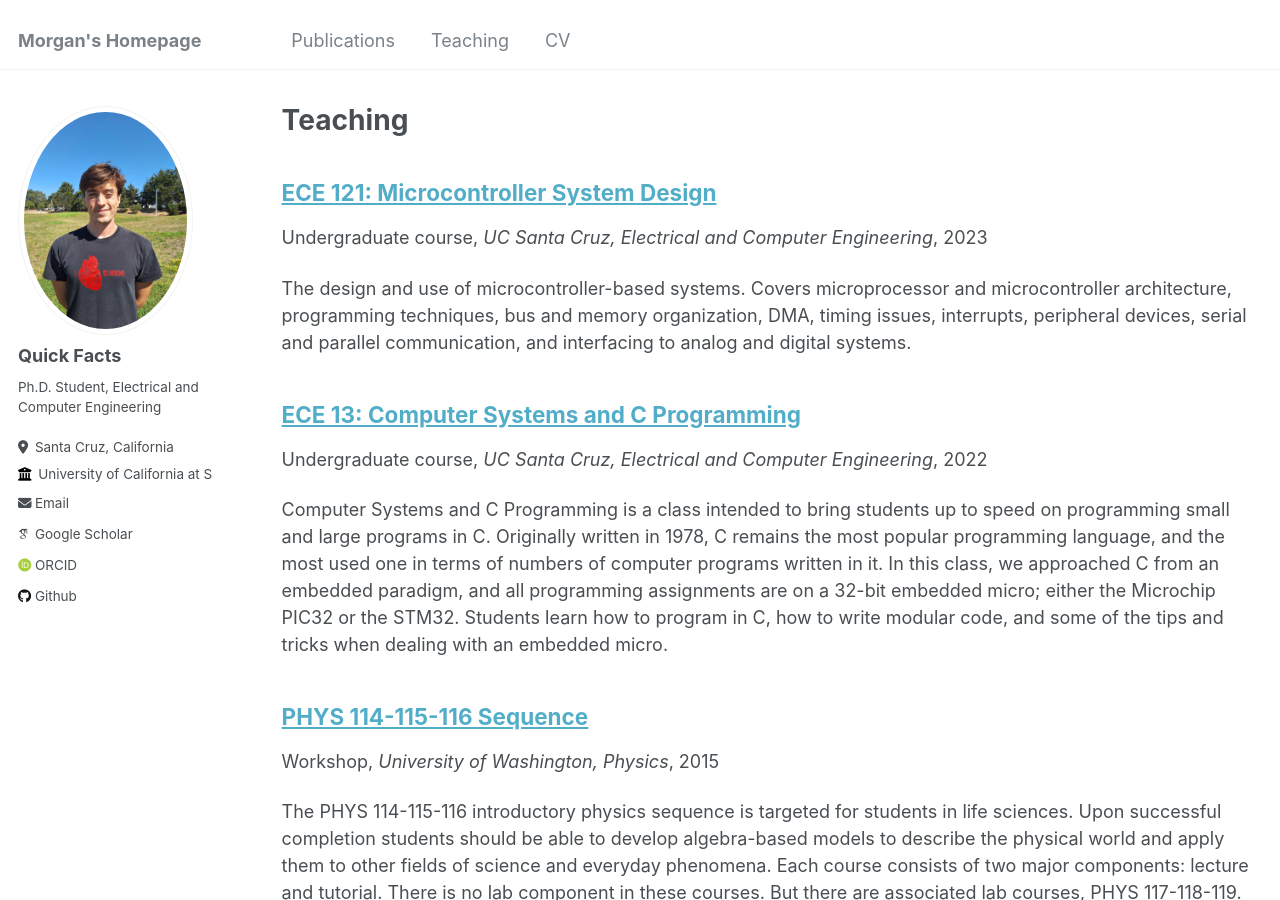
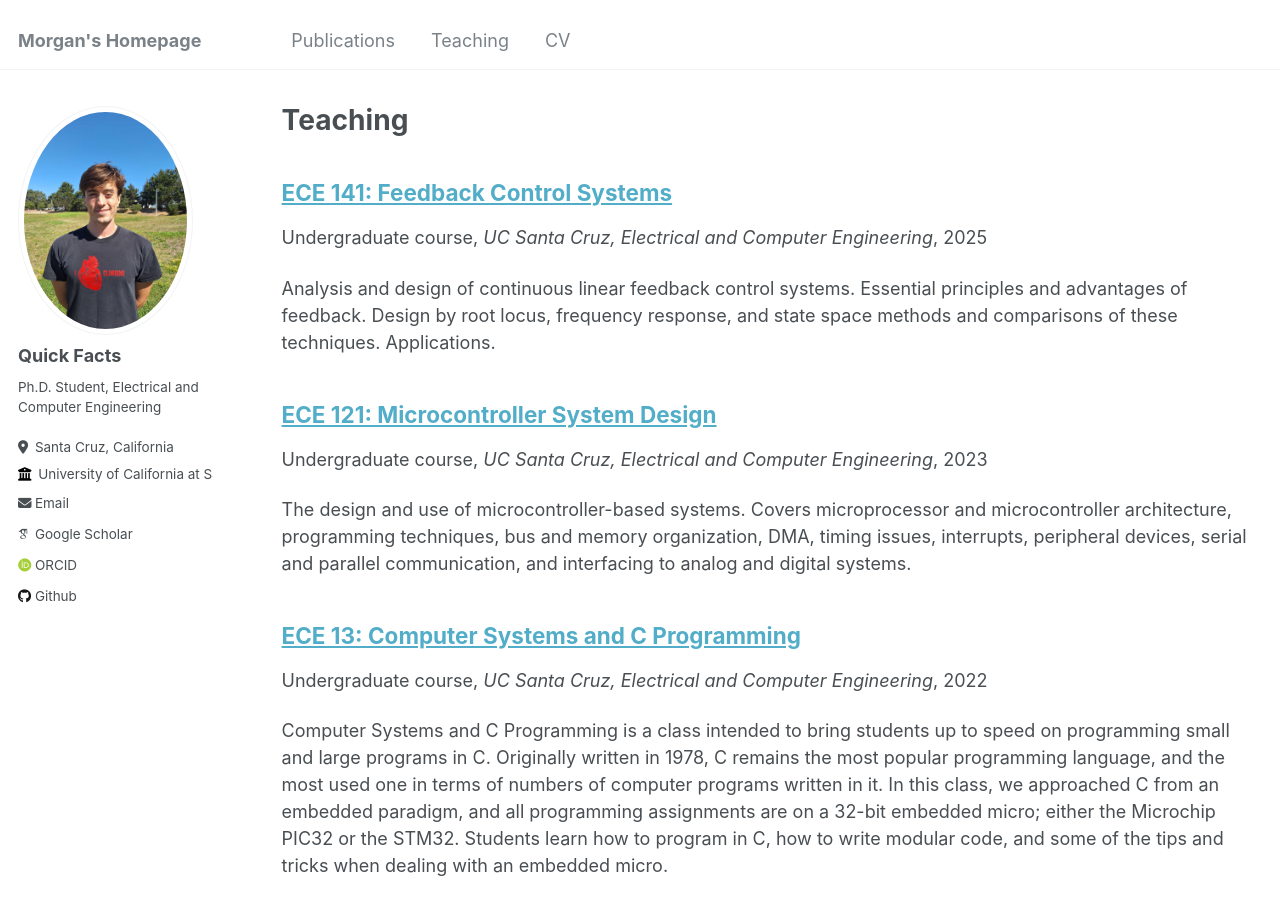
Before and after one commit to MorganMasters/MorganMasters.github.io, a Jekyll site: the page built from _pages/teaching.html, in a window 1280 px wide and 900 px high. Built offline with Jekyll 4.4.1, drawn with Linux system fonts in a browser that asks for light colours; some web fonts are replaced.

Commit message:
add awards to CV, ECE141 to teaching

```diff
--- /dev/null
+++ b/_teaching/2025-ece141.md
@@ -0,0 +1,14 @@
+---
+title: "ECE 141: Feedback Control Systems"
+collection: teaching
+type: "Undergraduate course"
+permalink: /teaching/2025-ece141
+venue: "UC Santa Cruz, Electrical and Computer Engineering"
+date: 2025-09-25
+location: "Santa Cruz, California, USA"
+---
+
+Analysis and design of continuous linear feedback control systems.
+Essential principles and advantages of feedback.
+Design by root locus, frequency response, and state space methods and comparisons of these techniques.
+Applications.
```
Also changed, not shown: _pages/cv.md (+5 -0 lines).
